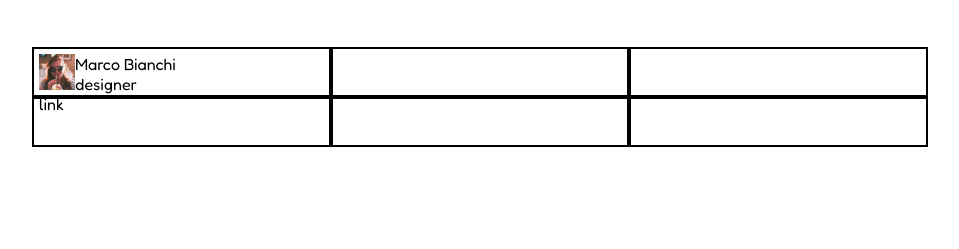
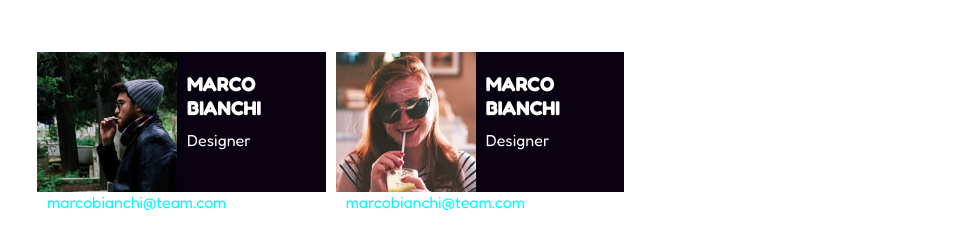
Before and after one commit to emanuelesacchetti/html-css-float-cards, a plain HTML site: page index.html in a window 1280 px wide. Shown: the part 131-380 px from the top of the page, without its empty margins (160-1119 px from the left). Drawn offline with Linux system fonts and the light colour scheme.

Commit message:
scheda fatta da replicare

```diff
--- a/css/style.css
+++ b/css/style.css
@@ -3,17 +3,6 @@
     padding: 0;
     box-sizing: border-box;
 }
-
-/*degbug rules*/
-.debug .container{
-    background-color: red;
-}
-
-.debug .content{
-    height: 50px;
-    border: 2px solid black;
-}
-
 
 /*css*/
 
@@ -49,16 +38,37 @@ body{
     width: calc(100% / 3);
     float: left;
     padding: 5px;
-    height: 300px;
+    height: 150px;
+
 }
 
 .schedule {
     width: 100%;
     height: 100%;
+    background-color: rgb(9, 1, 16);
+    color: white;
 }
 
 .schedule img {
     height: 100%;
-    background-color: rgb(9, 1, 16);
     float: left;
+    margin-right: 10px;
 }
+
+.schedule_text {
+    padding: 10px;
+}
+
+.name {
+    font-weight: bold;
+    font-size: 20px;
+}
+
+.schedule_text a {
+    text-decoration: none;
+    color: aqua;
+}
+
+.name, .job, .schedule_text a{
+    margin: 10px 0px;
+}
--- a/index.html
+++ b/index.html
@@ -10,7 +10,7 @@
     <link href="https://fonts.googleapis.com/css2?family=Fredoka:wght@300;400;500;600;700&display=swap" rel="stylesheet">
     <link rel="stylesheet" href="css/style.css">
 </head>
-<body class="debug">
+<body>
     <div class="ext_box">
         <div class="title">
             Meet Our Team
@@ -21,13 +21,24 @@
         <div class="container">
             <div class="content">
                 <div class="schedule">
-                    <img src="img/female1.png" alt="">
-                    <div>Marco Bianchi</div>
-                    <div>designer</div>
-                    <div>link</div>
+                    <img src="img/male1.png" alt="">
+                    <div class="schedule_text">
+                        <div class="name">MARCO BIANCHI</div>
+                        <div class="job">Designer</div>
+                        <a href="http://google.com">marcobianchi@team.com</a>
+                    </div>
                 </div>
             </div>
-            <div class="content"></div>
+            <div class="content">
+                <div class="schedule">
+                    <img src="img/female1.png" alt="">
+                    <div class="schedule_text">
+                        <div class="name">MARCO BIANCHI</div>
+                        <div class="job">Designer</div>
+                        <a href="http://google.com">marcobianchi@team.com</a>
+                    </div>
+                </div>
+            </div>
             <div class="content"></div>
             <div class="content"></div>
             <div class="content"></div>
```
